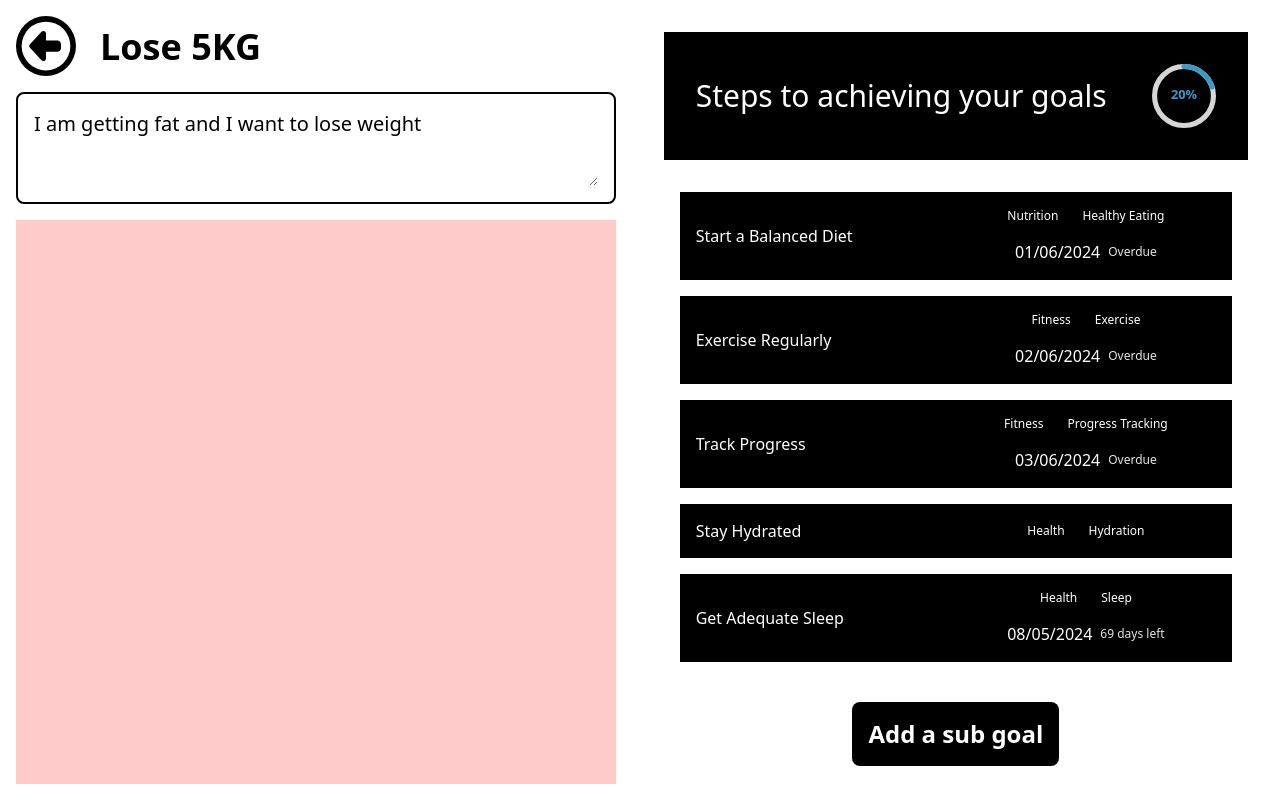
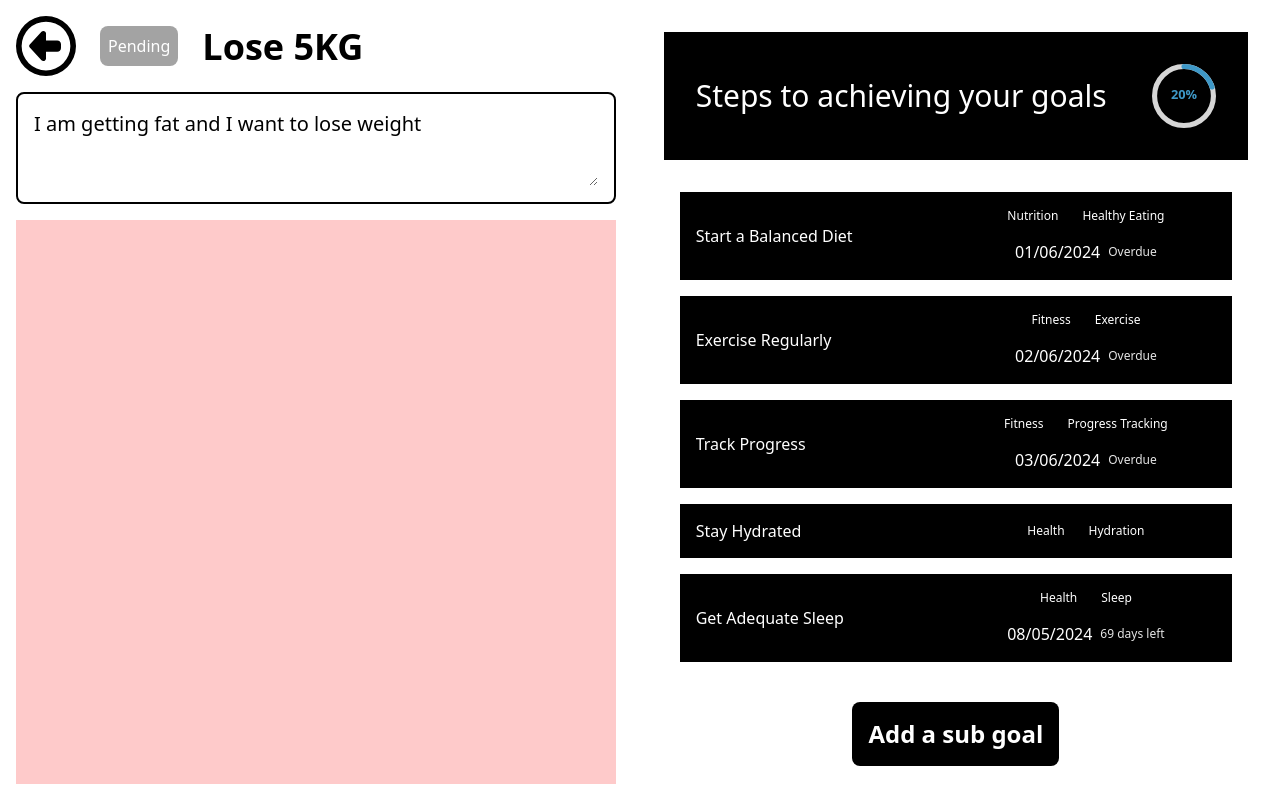
Before and after one commit to TKPending/Kuvitus, a Next.js app: page /goal/1 in a window 1280 px wide. Built offline with nearby package versions, Linux system fonts and the light colour scheme.

Commit message:
Goal Status

```diff
--- /dev/null
+++ b/src/app/container/GoalStatusContainer.tsx
@@ -0,0 +1,47 @@
+import { RootState } from "@/app/redux/store";
+import { useSelector, useDispatch } from "react-redux";
+import { useState } from "react";
+import { setGoalStatus } from "@/app/redux/slices/goal/goalSlice";
+
+type Props = {
+  subGoal?: boolean;
+  onSave?: () => void;
+};
+
+const GoalStatusContainer = ({ subGoal=false, onSave }: Props) => {
+  const dispatch = useDispatch();
+  const status: number = useSelector((state: RootState) => state.goal.goalStatus);
+  const [progressClicked, setProgressClicked] = useState<boolean>(false);
+  const options: string[] = ["Uncomplete", "Completed", "Pending"];
+
+  const handleOptionClick = (option: number) => {
+    dispatch(setGoalStatus(option))
+    setProgressClicked(false);
+  };
+
+  return (
+    <div className="relative">
+      <p
+        className={`p-2 cursor-pointer rounded-lg text-white ${status === 0 ? "bg-red-600" : status === 1 ? "bg-green-600" : "bg-neutral-400"}`}
+        onClick={() => setProgressClicked(!progressClicked)} // Toggle dropdown visibility
+      >
+        {status === 0 ? "Uncomplete" : status === 1 ? "Completed" : "Pending"}
+      </p>
+      {progressClicked && (
+        <div className="absolute top-full left-0 mt-1 bg-white shadow-md rounded-md">
+          {options.map((option: string, index: number) => (
+            <p
+              key={index}
+              className="p-2 cursor-pointer hover:bg-gray-200"
+              onClick={() => handleOptionClick(index)}
+            >
+              {option}
+            </p>
+          ))}
+        </div>
+      )}
+    </div>
+  );
+};
+
+export default GoalStatusContainer;
--- a/src/app/container/GoalTitleContainer.tsx
+++ b/src/app/container/GoalTitleContainer.tsx
@@ -4,10 +4,12 @@ import { useSelector, useDispatch } from "react-redux";
 import ReturnHomeComponent from "@/app/components/ReturnHomeComponent";
 import TextInputComponent from "@/app/components/TextInputComponent";
 import { setGoalTitle } from "@/app/redux/slices/goal/goalSlice";
+import GoalStatusContainer from "./GoalStatusContainer";
 
 const GoalTitleContainer = () => {
   const dispatch = useDispatch();
   const title: string = useSelector((state: RootState) => state.goal.goalTitle);
+  const status: number = useSelector((state: RootState) => state.goal.goalStatus);
 
   const handleOnChange = (e: React.ChangeEvent<HTMLInputElement | HTMLTextAreaElement>) => {
     const newValue: string = e.target.value;
@@ -19,6 +21,7 @@ const GoalTitleContainer = () => {
   return (
     <div className="flex h-auto items-center gap-6">
       <ReturnHomeComponent />
+      <GoalStatusContainer />
       <TextInputComponent
         text={title}
         size="text-4xl"
--- a/src/app/container/SubGoalFrontContainer.tsx
+++ b/src/app/container/SubGoalFrontContainer.tsx
@@ -6,7 +6,7 @@ import {
 } from "@/app/redux/slices/goal/goalSlice";
 import TextInputComponent from "@/app/components/TextInputComponent";
 import React from "react";
-import { daysUntilCompletion } from "../util/daysUntilCompletion";
+import { daysUntilCompletion } from "@/app/util/daysUntilCompletion";
 
 type Props = {
   UID: string;
--- a/src/app/redux/slices/goal/goalReducer.ts
+++ b/src/app/redux/slices/goal/goalReducer.ts
@@ -33,7 +33,7 @@ export const updateGoalDescriptionReducer = (
 
 export const updateGoalStatusReducer = (
   state: GoalType,
-  action: PayloadAction<0 | 1 | 2>
+  action: PayloadAction<number>
 ) => {
   state.goalStatus = action.payload;
 };
```
